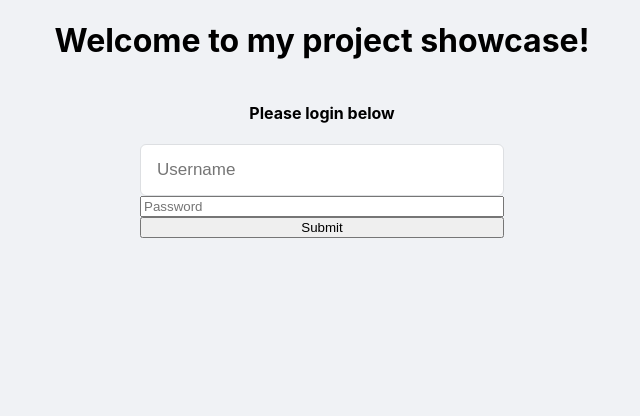
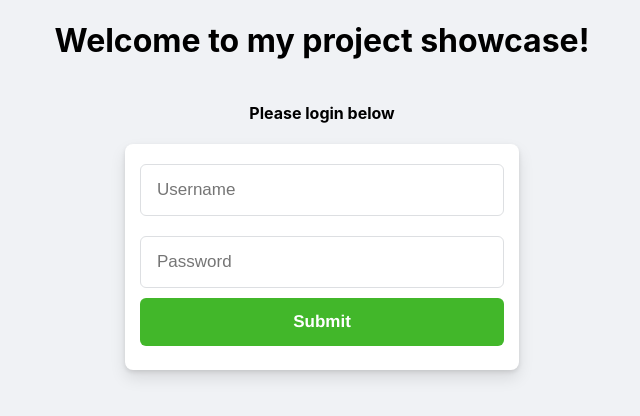
Before and after one commit to Paisita1/mywebpage, a React (Create React App) app: page / in a window 1280 px wide. Shown: the top 416 px of the page, without its empty margins (318-958 px from the left). Built offline with nearby package versions, Linux system fonts and the light colour scheme.

Commit message:
Finished login page

```diff
--- a/src/App.css
+++ b/src/App.css
@@ -1,6 +1,10 @@
-.login:focus = {
+/*.login:focus = {
   outline: none;
   border: 1px solid #1877f2 !important;
   box-shadow: 0 0 0 2px #e7f3ff !important;
   caret-color: #1877f2 !important;
+}*/
+
+.button:focus = {
+	outline: none;
 }
--- a/src/App.js
+++ b/src/App.js
@@ -31,19 +31,98 @@ class Title extends React.Component {
   }
 }
 
-class Login extends React.Component {
+class LoginForm extends React.Component {
   render() {
     return (
-        <div style={{display: "flex", flexDirection: "column"}}>
-          <input className="login" placeholder="Username" style={styles.login} />
-          <input type="password" placeholder="Password" />
-          <input type="button" value="Submit" />
+        <div style={styles.loginform}>
+          <LoginBox />
+          <input className="button" type="button" value="Submit" style={styles.submitButton} />
         </div>
       )
   }
 }
 
-styles.login = {
+styles.submitButton = {
+  color: "white",
+  fontFamily: "Helvetica, Arial, sans-serif",
+  fontWeight: "600",
+  border: "none",
+  borderRadius: "6px",
+  fontSize: "17px",
+  lineHeight: "48px",
+  padding: "0 16px",
+  backgroundColor: "#42b72a"
+
+}
+
+class LoginBox extends React.Component {
+  constructor(props) {
+    super(props)
+
+    this.focusHandler = this.focusHandler.bind(this);
+    this.blurHandler = this.blurHandler.bind(this);
+
+    this.state = {
+      box1: styles.loginBlur,
+      box2: styles.loginBlur
+    }
+  }
+
+  focusHandler(a) {
+    if (a == 1) {
+      this.setState({box1: styles.loginFocus})
+    }
+    else {
+      this.setState({box2: styles.loginFocus})
+    }
+  }
+
+  blurHandler(a) {
+    if (a == 1) {
+      this.setState({box1: styles.loginBlur})
+    }
+    else {
+      this.setState({box2: styles.loginBlur})
+    }
+  }
+
+  render() {
+    return (
+        <div style={{display: "flex", flexDirection: "column"}}>
+          <div style={{margin: "10px 0"}}>
+            <input placeholder="Username" style={this.state.box1} onFocus={() => this.focusHandler(1)} onBlur={() => this.blurHandler(1)} />
+          </div>
+          <div style={{margin: "10px 0"}}>
+            <input type="password" placeholder="Password" style={this.state.box2} onFocus={() => this.focusHandler(0)} onBlur={() => this.blurHandler(0)} />
+          </div>
+        </div>
+      )
+  }
+}
+
+styles.loginBlur = {
+  fontSize: "17px",
+  borderRadius: "6px",
+  padding: "14px 16px",
+  width: "330px",
+  border: "1px solid #dddfe2",
+  height: "22px"
+}
+
+styles.loginform = {
+  display: "flex",
+  flexDirection: "column",
+  backgroundColor: "white",
+  borderRadius: "8px",
+  boxShadow: "0 2px 4px rgba(0, 0, 0, .1), 0 8px 16px rgba(0, 0, 0, .1)",
+  padding: "10px 15px 24px"
+}
+
+styles.loginFocus = {
+  outline: "none",
+  border: "1px solid #1877f2",
+  boxShadow: "0 0 0 2px #e7f3ff",
+  caretColor: "#1877f2",
   fontSize: "17px",
   borderRadius: "6px",
   padding: "14px 16px",
@@ -57,7 +136,7 @@ class Homepage extends React.Component {
     return (
         <div style={{display: "flex", flexDirection: "column", alignItems: "center"}}>
           <Title />
-          <Login />
+          <LoginForm />
         </div>
       );
   }
```
Also changed, not shown: 1 other file (tests, documents, lock files or other folders).
